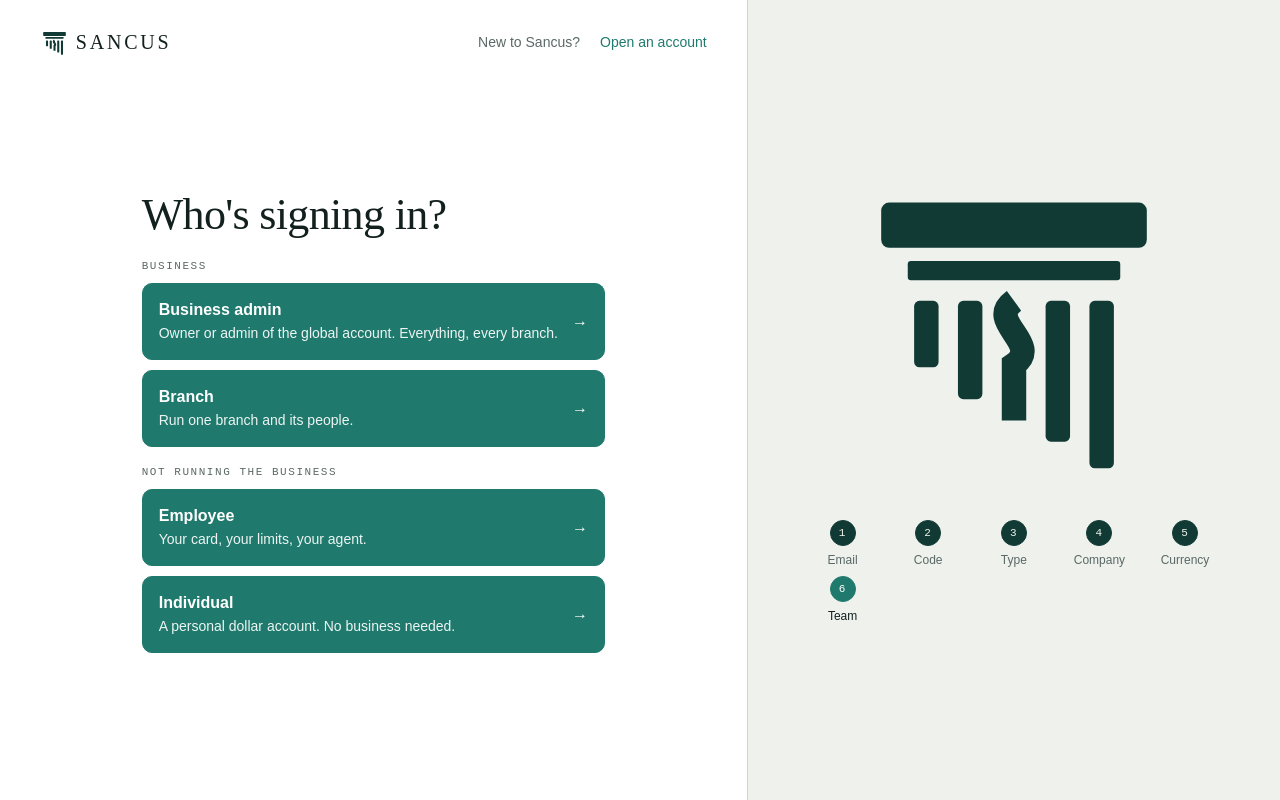
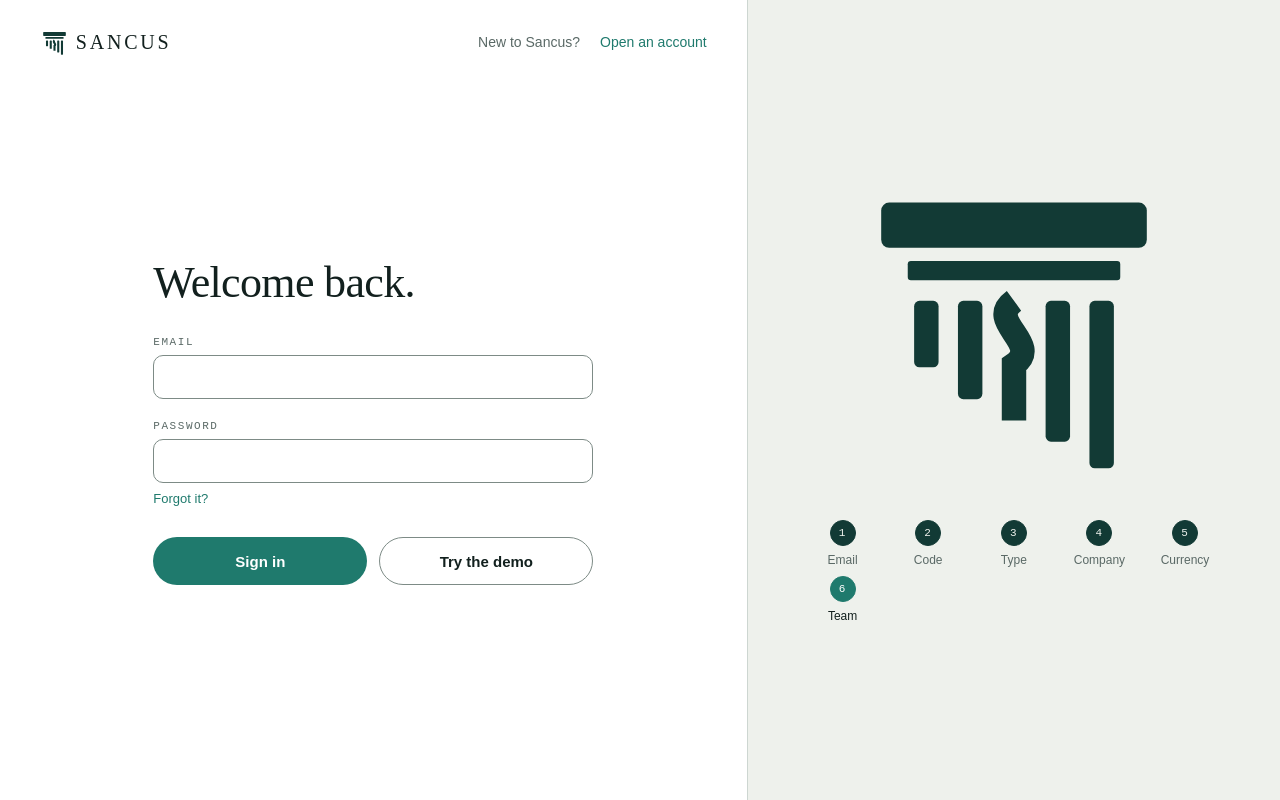
Before and after one commit to vysha-exe/Sancus, a Next.js app in the folder app/: page /sign-in in a window 1280 px wide. Built offline with nearby package versions, Linux system fonts and the light colour scheme.

Commit message:
improved sign in/demo flow + ui fixes

```diff
--- /dev/null
+++ b/app/app/(auth)/demo/page.tsx
@@ -0,0 +1,8 @@
+import type { Metadata } from "next"
+import { DemoPicker } from "@/components/sancus-ui/demo-picker"
+
+export const metadata: Metadata = { title: "Sancus · Try the demo" }
+
+export default function DemoPage() {
+  return <DemoPicker />
+}
--- a/app/app/(auth)/sign-in/page.tsx
+++ b/app/app/(auth)/sign-in/page.tsx
@@ -1,13 +1,8 @@
 import type { Metadata } from "next"
-import { Suspense } from "react"
 import { SignInForm } from "@/components/sancus-ui/sign-in-form"
 
 export const metadata: Metadata = { title: "Sancus · Sign in" }
 
 export default function SignInPage() {
-  return (
-    <Suspense fallback={null}>
-      <SignInForm />
-    </Suspense>
-  )
+  return <SignInForm />
 }
--- a/app/app/(site)/page.tsx
+++ b/app/app/(site)/page.tsx
@@ -29,23 +29,6 @@ export default function SiteLandingPage() {
               </Link>
               <DemoLink className="sx-btn sx-btn--secondary">Try the demo</DemoLink>
             </div>
-            <nav aria-label="Sign in" style={{ display: "grid", gap: 8, marginTop: 8 }}>
-              <span className="sx-label">Sign in as</span>
-              <div style={{ display: "flex", flexWrap: "wrap", gap: 8 }}>
-                <Link className="chip" href="/sign-in?as=admin">
-                  Business admin
-                </Link>
-                <Link className="chip" href="/sign-in?as=branch">
-                  Branch
-                </Link>
-                <Link className="chip" href="/sign-in?as=employee">
-                  Employee
-                </Link>
-                <Link className="chip" href="/sign-in?as=individual">
-                  Individual
-                </Link>
-              </div>
-            </nav>
           </div>
           <div className="hero-art">
             <Temple />
--- /dev/null
+++ b/app/components/sancus-ui/demo-picker.tsx
@@ -0,0 +1,54 @@
+import Link from "next/link"
+import { DEMO_LOGIN_PATH } from "@/lib/sancus/demo-login"
+import { AuthShell } from "./auth-shell"
+
+type DemoAs = "admin" | "branch" | "employee" | "individual"
+
+const OPTIONS: DemoAs[] = ["admin", "branch", "employee", "individual"]
+
+const COPY: Record<DemoAs, { title: string; detail: string }> = {
+  admin: { title: "Business admin", detail: "Owner or admin of the global account. Everything, every branch." },
+  branch: { title: "Branch admin", detail: "Run one branch and its people." },
+  employee: { title: "Employee", detail: "Your card, your limits, your agent." },
+  individual: { title: "Individual", detail: "A personal dollar account. No business needed." },
+}
+
+export function DemoPicker() {
+  return (
+    <AuthShell
+      done={5}
+      headEnd={
+        <>
+          Have an account? <Link href="/sign-in">Sign in</Link>
+        </>
+      }
+    >
+      <div aria-labelledby="q" style={{ display: "grid", gap: 20 }}>
+        <div className="auth-q">
+          <h1 id="q" className="sx-h heading-1">
+            Who are you trying the demo as?
+          </h1>
+        </div>
+        <div style={{ display: "grid", gap: 10 }}>
+          {OPTIONS.map((as) => (
+            <PortalLink key={as} as={as} />
+          ))}
+        </div>
+      </div>
+    </AuthShell>
+  )
+}
+
+function PortalLink({ as }: { as: DemoAs }) {
+  return (
+    <a href={`${DEMO_LOGIN_PATH}?as=${as}`} className="pick pick--portal" style={{ width: "100%" }}>
+      <span className="pick__copy">
+        <span className="body-strong">{COPY[as].title}</span>
+        <span className="body-s">{COPY[as].detail}</span>
+      </span>
+      <span className="pick__chev" aria-hidden>
+        →
+      </span>
+    </a>
+  )
+}
--- a/app/components/sancus-ui/sign-in-form.tsx
+++ b/app/components/sancus-ui/sign-in-form.tsx
@@ -1,57 +1,33 @@
 "use client"
 
-// Sign in, split by who you are: Business (admin or branch), Employee, or Individual.
-// The portal you pick is a hint; after sign-in the account's real type decides where you land,
-// so an employee can't reach the admin dashboard by picking "Business".
+// Sign in with email and password. Account type (and home path) come from the
+// signed-in account via /api/sancus/accounts/me — no portal pick beforehand.
 import Link from "next/link"
-import { useRouter, useSearchParams } from "next/navigation"
+import { useRouter } from "next/navigation"
 import { useState, type FormEvent } from "react"
 import { createClient } from "@/lib/supabase/client"
-import { ACCOUNT_TYPE_LABEL, type AccountDto, type AccountType } from "@/lib/sancus/accounts"
+import type { AccountDto } from "@/lib/sancus/accounts"
 import { resetAccountCache } from "@/lib/sancus/use-account"
 import { AuthShell } from "./auth-shell"
 
-type Portal = "admin" | "branch" | "employee" | "individual"
-const PORTALS: Portal[] = ["admin", "branch", "employee", "individual"]
-const EXPECT: Record<Portal, AccountType> = { admin: "ADMIN", branch: "BRANCH", employee: "EMPLOYEE", individual: "INDIVIDUAL" }
-const COPY: Record<Portal, { title: string; detail: string; email: string }> = {
-  admin: { title: "Business admin", detail: "Owner or admin of the global account. Everything, every branch.", email: "Work email" },
-  branch: { title: "Branch", detail: "Run one branch and its people.", email: "Work email" },
-  employee: { title: "Employee", detail: "Your card, your limits, your agent.", email: "Work email" },
-  individual: { title: "Individual", detail: "A personal dollar account. No business needed.", email: "Email" },
-}
-
 export function SignInForm() {
   const router = useRouter()
-  const params = useSearchParams()
-  const initial = params.get("as")
-  const [portal, setPortal] = useState<Portal | null>(PORTALS.includes(initial as Portal) ? (initial as Portal) : null)
   const [email, setEmail] = useState("")
   const [password, setPassword] = useState("")
   const [busy, setBusy] = useState(false)
   const [error, setError] = useState<string | null>(null)
-  const [notice, setNotice] = useState<string | null>(null)
 
   async function submit(e: FormEvent) {
     e.preventDefault()
-    if (!portal) return
     setBusy(true)
     setError(null)
-    setNotice(null)
     try {
       const { error: authError } = await createClient().auth.signInWithPassword({ email: email.trim(), password })
       if (authError) throw new Error(authError.message === "Invalid login credentials" ? "That email and password don't match." : authError.message)
       resetAccountCache()
       const res = await fetch("/api/sancus/accounts/me", { cache: "no-store" })
       const body = res.ok ? ((await res.json()) as { account: AccountDto }) : null
-      const account = body?.account
-      if (!account) return router.push("/home")
-      if (account.type !== EXPECT[portal]) {
-        setNotice(`This login is a ${ACCOUNT_TYPE_LABEL[account.type]} account, so we're opening that dashboard.`)
-        setTimeout(() => router.push(account.homePath), 1400)
-        return
-      }
-      router.push(account.homePath)
+      router.push(body?.account?.homePath ?? "/home")
     } catch (err) {
       setError((err as Error).message)
       setBusy(false)
@@ -67,41 +43,24 @@ export function SignInForm() {
         </>
       }
     >
-      {!portal ? (
-        <div aria-labelledby="q" style={{ display: "grid", gap: 20 }}>
+      <form aria-labelledby="q" onSubmit={submit}>
         <div className="auth-q">
           <h1 id="q" className="sx-h heading-1">
-              Who&apos;s signing in?
-            </h1>
-          </div>
-          <div style={{ display: "grid", gap: 10 }}>
-            <span className="sx-label">Business</span>
-            {(["admin", "branch"] as Portal[]).map((p) => (
-              <PortalButton key={p} portal={p} onPick={setPortal} />
-            ))}
-            <span className="sx-label" style={{ marginTop: 8 }}>
-              Not running the business
-            </span>
-            {(["employee", "individual"] as Portal[]).map((p) => (
-              <PortalButton key={p} portal={p} onPick={setPortal} />
-            ))}
-          </div>
-        </div>
-      ) : (
-        <form aria-labelledby="q" onSubmit={submit}>
-          <div className="auth-q">
-            <button type="button" className="sx-btn sx-btn--quiet" style={{ justifySelf: "start" }} onClick={() => setPortal(null)}>
-              ← Change
-            </button>
-            <span className="sx-label">{portal === "admin" || portal === "branch" ? "Business" : COPY[portal].title}</span>
-            <h1 id="q" className="sx-h heading-1">
-              {portal === "individual" ? "Welcome back." : `Sign in as ${COPY[portal].title}.`}
+            Welcome back.
           </h1>
         </div>
         <div className="auth-fields">
           <label className="sx-field">
-              <span className="sx-label">{COPY[portal].email}</span>
-              <input id="signin-email" className="sx-field__input" type="email" autoComplete="email" value={email} onChange={(e) => setEmail(e.target.value)} required />
+            <span className="sx-label">Email</span>
+            <input
+              id="signin-email"
+              className="sx-field__input"
+              type="email"
+              autoComplete="email"
+              value={email}
+              onChange={(e) => setEmail(e.target.value)}
+              required
+            />
           </label>
           <label className="sx-field">
             <span className="sx-label">Password</span>
@@ -115,7 +74,6 @@ export function SignInForm() {
               required
             />
             <span className="sx-field__help">
-                {portal === "branch" || portal === "employee" ? "First time? Use the temporary password your admin gave you. " : ""}
               <Link href="/auth/forgot-password">Forgot it?</Link>
             </span>
           </label>
@@ -124,36 +82,16 @@ export function SignInForm() {
               {error}
             </span>
           ) : null}
-            {notice ? (
-              <span className="body-s" role="status">
-                {notice}
-              </span>
-            ) : null}
         </div>
         <div className="auth-btns">
           <button type="submit" className="sx-btn sx-btn--primary" disabled={busy}>
             {busy ? "Signing in…" : "Sign in"}
           </button>
-            <a href={`/api/sancus/demo-login?as=${portal}`} className="sx-btn sx-btn--secondary">
-              Try demo
-            </a>
+          <Link href="/demo" className="sx-btn sx-btn--secondary">
+            Try the demo
+          </Link>
         </div>
       </form>
-      )}
     </AuthShell>
   )
 }
-
-function PortalButton({ portal, onPick }: { portal: Portal; onPick: (p: Portal) => void }) {
-  return (
-    <button type="button" className="pick pick--portal" onClick={() => onPick(portal)} style={{ width: "100%" }}>
-      <span className="pick__copy">
-        <span className="body-strong">{COPY[portal].title}</span>
-        <span className="body-s">{COPY[portal].detail}</span>
-      </span>
-      <span className="pick__chev" aria-hidden>
-        →
-      </span>
-    </button>
-  )
-}
--- a/app/components/sancus-ui/sign-up-steps.tsx
+++ b/app/components/sancus-ui/sign-up-steps.tsx
@@ -65,7 +65,7 @@ export function SignUpEmailStep() {
           <button type="submit" className="sx-btn sx-btn--primary" disabled={!ready}>
             Continue
           </button>
-          <Link href="/home" className="sx-btn sx-btn--secondary">
+          <Link href="/demo" className="sx-btn sx-btn--secondary">
             Try the demo
           </Link>
         </div>
--- a/app/styles/sancus/app.css
+++ b/app/styles/sancus/app.css
@@ -219,6 +219,7 @@ body:has(.frame) {
 .search-pill input { flex: 1; min-width: 0; border: 0; background: transparent; color: var(--ink); font: 400 14px var(--font-sans); outline: none; }
 .search-pill:focus-within { outline: 2px solid var(--focus); outline-offset: 2px; }
 .hdr .push { margin-left: auto; }
+.hdr-end { display: inline-flex; align-items: center; gap: 10px; flex-shrink: 0; }
 .hdr .icon-btn { background: var(--surface-100); border-color: var(--line); }
 .me { display: inline-flex; align-items: center; gap: 10px; min-height: 44px; padding: 3px 14px 3px 3px; border: 1px solid var(--line); border-radius: var(--radius-full); background: var(--surface-100); color: var(--ink); cursor: pointer; text-align: left; }
 .me .av { width: 36px; height: 36px; }
```
Also changed, not shown: app/app/(sancus)/home/page.tsx (+21 -56 lines), app/components/login-form.tsx (+2 -7 lines), app/components/sancus-ui/app-shell.tsx (+9 -8 lines), app/components/sancus-ui/demo-link.tsx (+2 -6 lines). Lines whose indentation alone changed are shown as unchanged.
